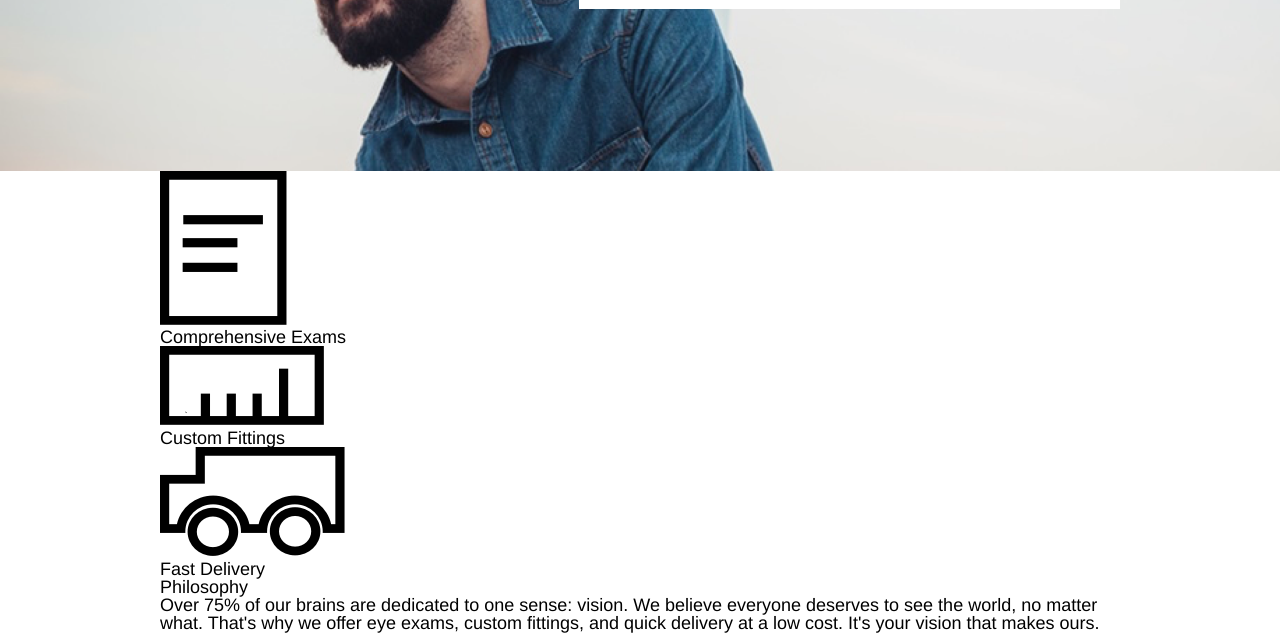
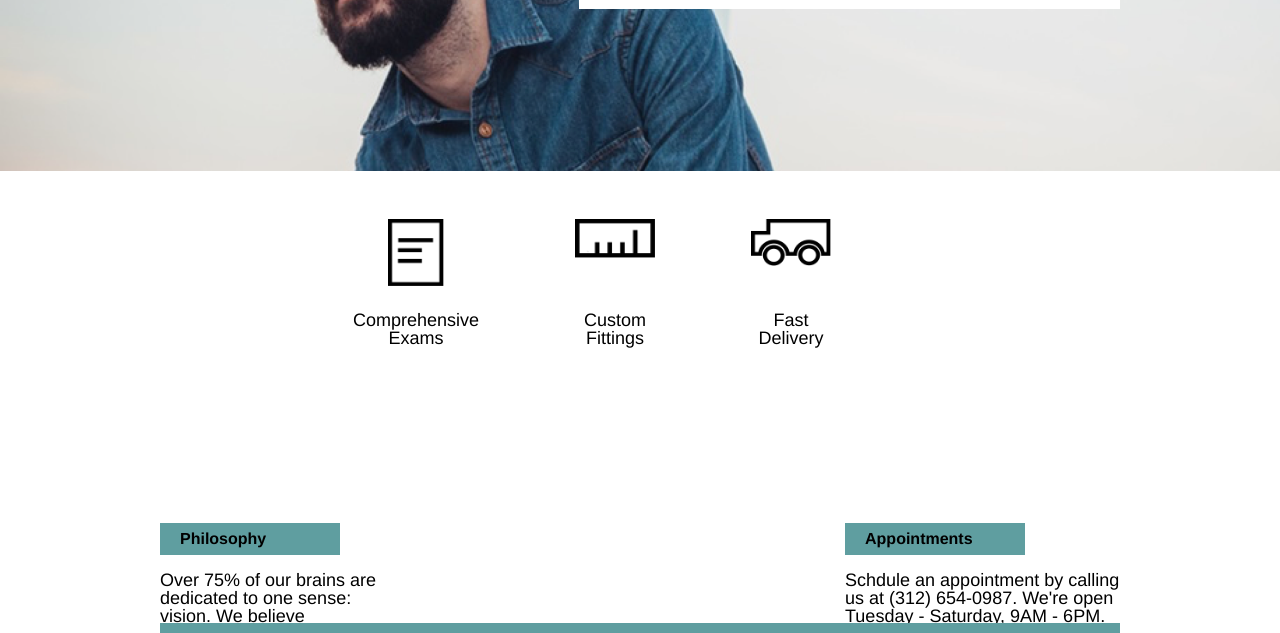
Before and after one commit to Philipwallen/tortoiseshell, a plain HTML site: page index.html in a window 1280 px wide. Shown: the part 309-942 px from the top of the page. Drawn offline with Linux system fonts and the light colour scheme.

Commit message:
Add CSS rules for product section

```diff
--- a/index.html
+++ b/index.html
@@ -38,19 +38,34 @@
 		<!-- GROUP OF PRODUCTS -->
 		<div class='products'>
 			<!-- INDIVIDUAL PRODUCT -->
-			<div class='product exams'>
-				<img src='./resources/images/paper-icon.png' alt='paper icon'>
-				<p>Comprehensive Exams</p>
+			<div class='product'>
+				<div class='sub-title exams'>
+					<img src='./resources/images/paper-icon.png' alt='paper icon'>
+				</div>
+				<!-- PRODUCT TITLE -->
+				<div class='product-bottom'>
+					<p>Comprehensive <br>Exams</p>
+				</div>
 			</div>
 			<!-- INDIVIDUAL PRODUCT -->
-			<div class='product fittings'>
-				<img src='./resources/images/ruler-icon.png' alt='ruler icon'>
-				<p>Custom Fittings</p>
+			<div class='product'>
+				<div class='sub-title fittings'>
+					<img src='./resources/images/ruler-icon.png' alt='ruler icon'>
+				</div>
+				<!-- PRODUCT TITLE -->
+				<div class='product-bottom'>
+					<p>Custom <br>Fittings</p>
+				</div>
 			</div>
 			<!-- INDIVIDUAL PRODUCT -->
-			<div class='product delivery'>
-				<img src='./resources/images/truck-icon.png' alt='truck icon'>
-				<p>Fast Delivery</p>
+			<div class='product'>
+				<div class='sub-title delivery'>
+					<img src='./resources/images/truck-icon.png' alt='truck icon'>
+				</div>
+				<!-- PRODUCT TITLE -->
+				<div class='product-bottom'>
+					<p>Fast <br>Delivery</p>
+				</div>
 			</div>
 
 		</div>
--- a/resources/css/style.css
+++ b/resources/css/style.css
@@ -7,6 +7,8 @@
 	max-width: 960px;
 	margin: 0 auto;
 }
+
+/* HEADER CONTENT */
 
 .header {
 	background-image: url("../../resources/images/glasses-bg.png");
@@ -57,3 +59,84 @@
 	line-height: 1.2;
 	text-transform: uppercase;
 }
+
+
+/* BODY CONTENT */
+
+.container .products {
+	 position: relative;
+	 top: 3rem;
+}
+.products {
+	display: flex;
+	height: 8rem;
+	justify-content: center;
+}
+
+.exams img {
+	width: 3.5rem;
+
+}
+
+.fittings img {
+	width: 5rem;
+}
+
+.delivery img {
+	width: 5rem;
+}
+
+.product {
+	display: flex;
+	flex-direction: column;
+	padding-right: 6rem;
+	text-align: center;
+}
+
+.product .sub-title {
+	flex-grow: 1;
+}
+
+
+
+
+.container .company-info {
+	position: relative;
+	top: 14rem;
+}
+
+.company-info {
+	display: flex;
+	justify-content: space-around;
+}
+
+.info h3 {
+	background-color: cadetblue;
+	font-weight: bold;
+	font-size: 1rem;
+	padding: 0.5rem 0 0.5rem 1.25rem;
+	width: 10rem;
+}
+
+.info p {
+	padding-top: 1rem;
+}
+
+.philosophy {
+	padding-right: 2.5%;
+}
+
+.philosophy p {
+	width: 35%;
+	padding-bottom: 5rem;
+}
+.appointments {
+	padding-left: 2.5%;
+}
+
+.container .footer{
+
+}
+
+.footer {
+}
```
Also changed, not shown: 1 other file.
